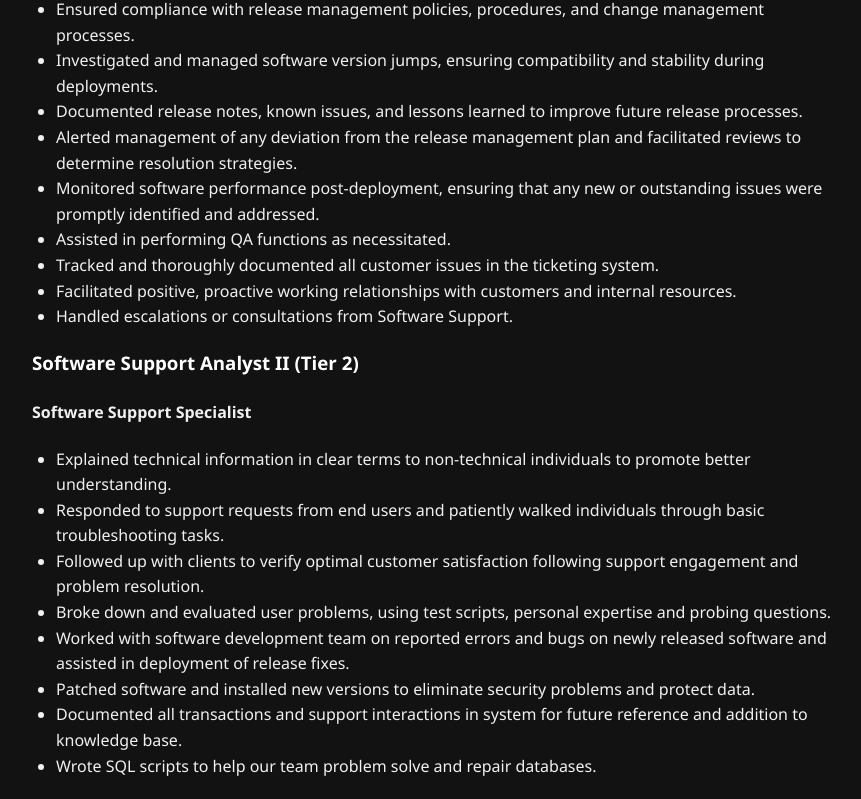
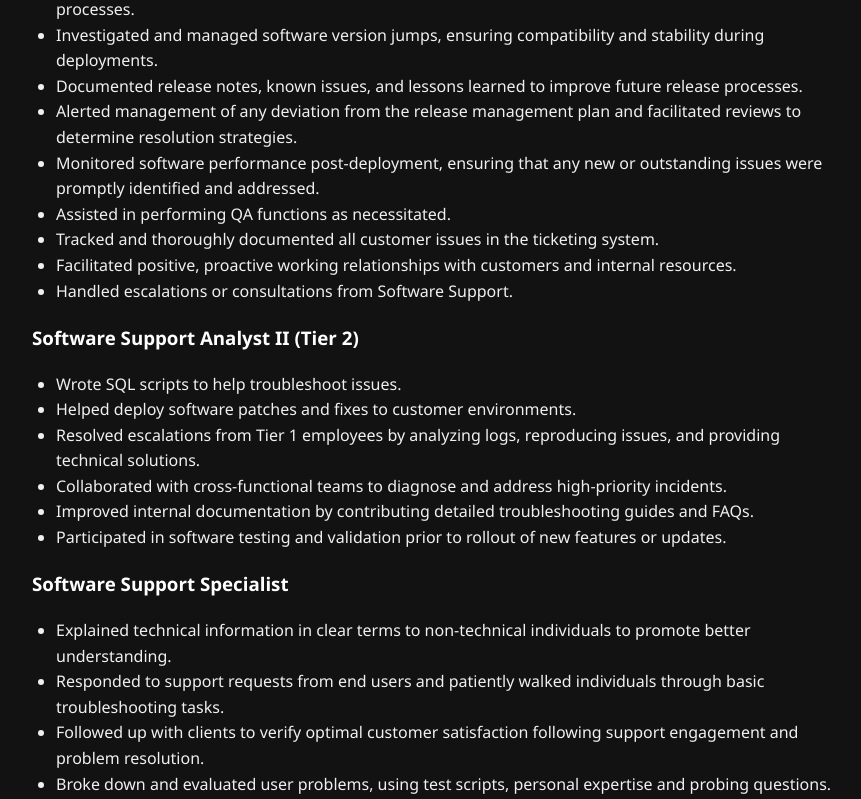
Before and after one commit to labudamike/resume-site, a plain HTML site: page index.html in a window 1280 px wide. Shown: the part 1068-1867 px from the top of the page, without its empty margins (208-1069 px from the left). Drawn offline with Linux system fonts and the light colour scheme.

Commit message:
changed bullet points and spelling

```diff
--- a/index.html
+++ b/index.html
@@ -34,7 +34,7 @@
         <li>Document all transactions and support interactions in the system for future reference.</li>
         <li>Follow up with clients to verify optimal customer satisfaction following support engagement and problem resolution.</li>
         <li>Contribute to the knowledge base by documenting interactions and solutions.</li>
-        <li>Write SQL scripts to help the team problem solve and repair databases.</li>
+
       </ul>
 
       <h3>Software Release Engineer</h3>
@@ -56,7 +56,15 @@
 </ul>
 
       <h3>Software Support Analyst II (Tier 2)</h3>
-      <h4>Software Support Specialist</h4>
+<ul>
+  <li>Wrote SQL scripts to help troubleshoot issues.</li>
+  <li>Helped deploy software patches and fixes to customer environments.</li>
+  <li>Resolved escalations from Tier 1 employees by analyzing logs, reproducing issues, and providing technical solutions.</li>
+  <li>Collaborated with cross-functional teams to diagnose and address high-priority incidents.</li>
+  <li>Improved internal documentation by contributing detailed troubleshooting guides and FAQs.</li>
+  <li>Participated in software testing and validation prior to rollout of new features or updates.</li>
+</ul>
+      <h3>Software Support Specialist</h3>
       <ul>
         <li>Explained technical information in clear terms to non-technical individuals to promote better understanding.</li>
         <li>Responded to support requests from end users and patiently walked individuals through basic troubleshooting tasks.</li>
```
